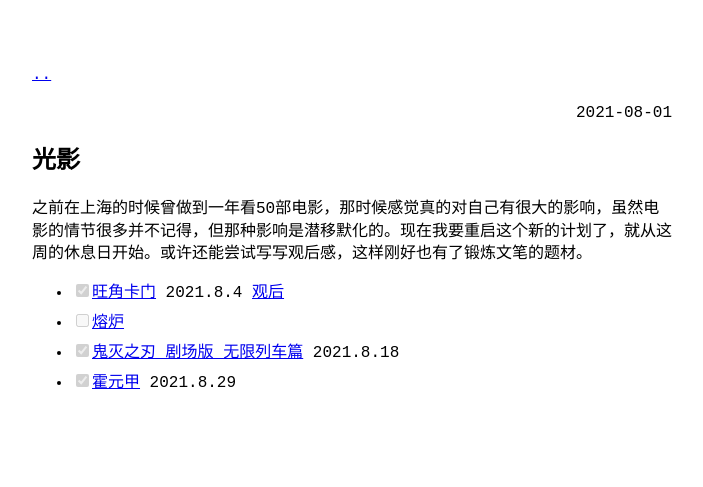
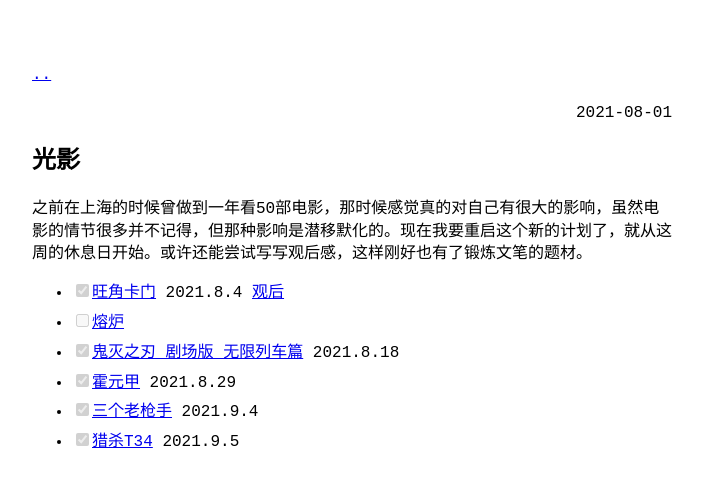
Before and after one commit to lccccc1024/lccccc1024.github.io, a Jekyll site: the page built from _posts/2021-08-01-光影.md, in a window 1280 px wide. Shown: the top 487 px of the page, without its empty margins (288-991 px from the left). Built offline with Jekyll 4.4.1, drawn with Linux system fonts in a browser that asks for light colours; our own code applies the rules of GitHub Pages for plain Markdown files.

Commit message:
Update 2021-08-01-光影.md

```diff
--- a/_posts/2021-08-01-光影.md
+++ b/_posts/2021-08-01-光影.md
@@ -4,3 +4,5 @@
 - [ ] <a href="https://movie.douban.com/subject/5912992/" target="_blank">熔炉</a>
 - [x] <a href="https://www.asalu.xyz/2021/08/01/%E5%85%89%E5%BD%B1.html" target="_blank">鬼灭之刃 剧场版 无限列车篇</a> 2021.8.18
 - [x] <a href="https://movie.douban.com/subject/1441602/" target="_blank">霍元甲</a> 2021.8.29
+- [x] <a href="https://movie.douban.com/subject/26266085/" target="_blank">三个老枪手</a> 2021.9.4
+- [x] <a href="https://movie.douban.com/subject/30300277/" target="_blank">猎杀T34</a> 2021.9.5
```
